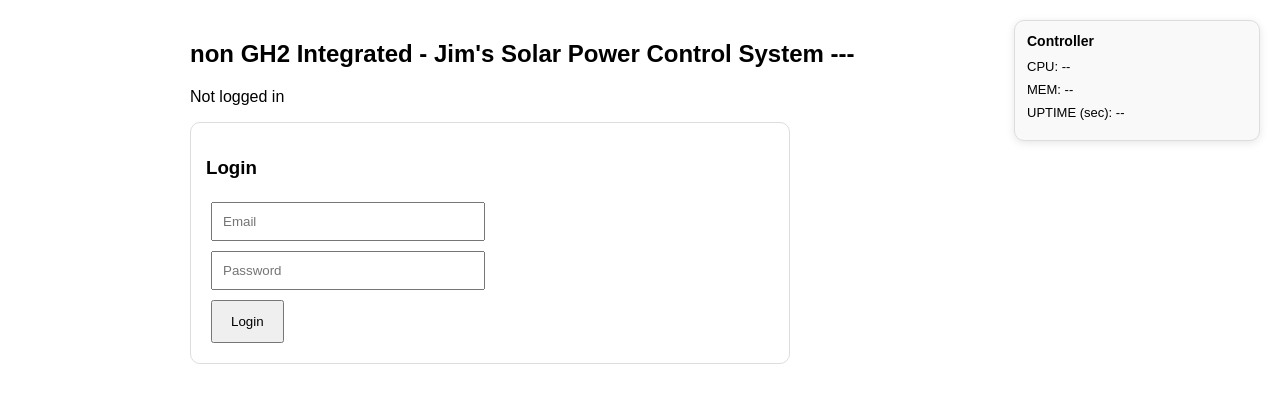
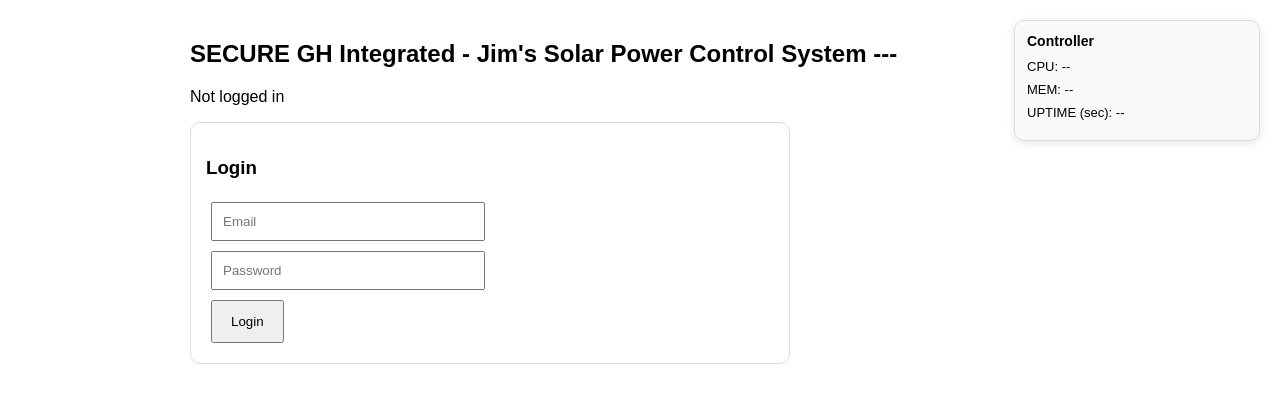
Before and after one commit to jemekeren/tuctuc3, a website: page index.html in a window 1280 px wide. Drawn offline with Linux system fonts and the light colour scheme; no server answers.

Commit message:
test with secure and GH

```diff
--- a/index.html
+++ b/index.html
@@ -4,7 +4,7 @@
 <meta charset="utf-8">
 <meta name="viewport" content="width=device-width, initial-scale=1">
 
-<title>non GH Integrated - Jim's Solar Power Control</title>
+<title>SECURE GH Integrated - Jim's Solar Power Control</title>
 
 <style>
 body{
@@ -138,7 +138,7 @@ input{
 
 <body>
 
-<h2>non GH2 Integrated - Jim's Solar Power Control System --- </h2>
+<h2>SECURE GH Integrated - Jim's Solar Power Control System --- </h2>
 
 <p id="status">Not logged in</p>
 
```
Also changed, not shown: package.json (+6 -2 lines), 2 other files.
